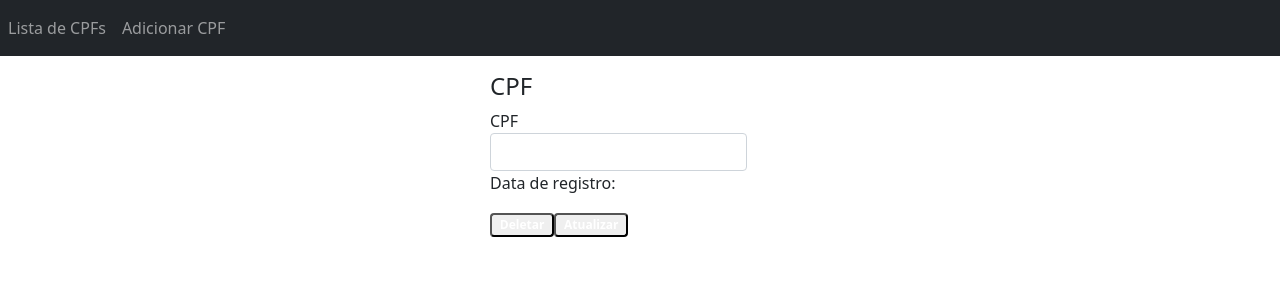
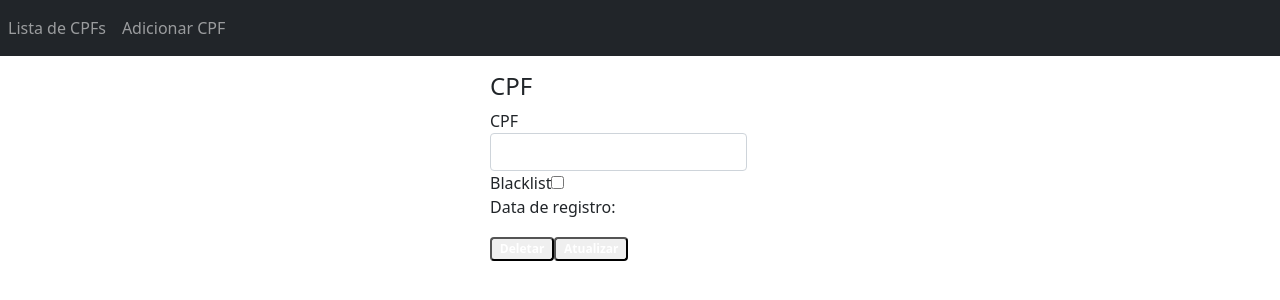
Before and after one commit to c-andrey/CPF-application, a React (Create React App) app in the folder frontend/: page /cpfs/1 in a window 1280 px wide. Shown: the top 300 px of the page. Built offline with nearby package versions, Linux system fonts and the light colour scheme; no server answers.

Commit message:
feat: blacklist option on create and update

```diff
--- a/frontend/src/components/cpfs/Cpf.tsx
+++ b/frontend/src/components/cpfs/Cpf.tsx
@@ -7,6 +7,7 @@ const Cpf = (props: RouteComponentProps<{ id: string }>): JSX.Element => {
     const initialCpfState = {
         id: '',
         number: '',
+        blocked: false,
     };
 
     const [currentCpf, setCurrentCpf] =
@@ -14,7 +15,7 @@ const Cpf = (props: RouteComponentProps<{ id: string }>): JSX.Element => {
     const [message, setMessage] = useState('');
 
     const getCpf = async (id: string): Promise<void> => {
-        const cpf = await actions.getCpf({ id, number: '' });
+        const cpf = await actions.getCpf({ id });
         setCurrentCpf(cpf[0] as CpfListInterface);
     };
 
@@ -31,10 +32,18 @@ const Cpf = (props: RouteComponentProps<{ id: string }>): JSX.Element => {
         setCurrentCpf({ ...currentCpf, [name]: value });
     };
 
+    const handleCheckboxChange = (
+        event: ChangeEvent<HTMLInputElement>,
+    ): void => {
+        const { name, checked } = event.target;
+        setCurrentCpf({ ...currentCpf, [name]: checked });
+    };
+
     const updateCpf = async (): Promise<void> => {
         const cpf = {
             id: currentCpf.id,
             number: currentCpf.number,
+            blocked: currentCpf.blocked,
         };
 
         const updated = await actions.putCpf(cpf);
@@ -65,6 +74,17 @@ const Cpf = (props: RouteComponentProps<{ id: string }>): JSX.Element => {
                                     name="number"
                                     value={currentCpf.number}
                                     onChange={handleInputChange}
+                                />
+                            </label>
+                        </div>
+                        <div className="form-group">
+                            <label htmlFor="blocked">
+                                Blacklist
+                                <input
+                                    type="checkbox"
+                                    name="blocked"
+                                    checked={currentCpf.blocked}
+                                    onChange={handleCheckboxChange}
                                 />
                             </label>
                         </div>
--- a/frontend/src/components/cpfs/CpfCreate.tsx
+++ b/frontend/src/components/cpfs/CpfCreate.tsx
@@ -5,6 +5,7 @@ import actions from '../../services/CpfService';
 const CpfCreate = (): JSX.Element => {
     const initialState: CpfInterface = {
         number: '',
+        blocked: false,
     };
 
     const [cpf, setCpf] = useState(initialState);
@@ -15,10 +16,18 @@ const CpfCreate = (): JSX.Element => {
         setCpf({ ...cpf, [name]: value });
     };
 
+    const handleCheckboxChange = (
+        event: ChangeEvent<HTMLInputElement>,
+    ): void => {
+        const { name, checked } = event.target;
+        setCpf({ ...cpf, [name]: checked });
+    };
+
     const saveCpf = async (): Promise<void> => {
         setLoading(true);
         const data = {
             number: cpf.number,
+            blocked: cpf.blocked,
         };
 
         const created = await actions.postCpf(data);
@@ -46,6 +55,15 @@ const CpfCreate = (): JSX.Element => {
                             name="number"
                         />
                     </label>
+                    <label htmlFor="blocked">
+                        Blacklist
+                        <input
+                            type="checkbox"
+                            name="blocked"
+                            checked={cpf.blocked}
+                            onChange={handleCheckboxChange}
+                        />
+                    </label>
                 </div>
             )}
 
--- a/frontend/src/components/cpfs/CpfList.tsx
+++ b/frontend/src/components/cpfs/CpfList.tsx
@@ -101,9 +101,15 @@ const CpfList = (props: CpfInterface[]) => {
                             </span>{' '}
                             {currentCpf.createdAt}
                         </div>
+                        <div>
+                            <span>
+                                <strong>Blacklist: </strong>
+                            </span>{' '}
+                            {currentCpf.blocked ? 'Sim' : 'Não'}
+                        </div>
                         <Link
                             to={`/cpfs/${currentCpf.id}`}
-                            className="btn badge badge-warning"
+                            className="badge badge-warning"
                         >
                             Editar
                         </Link>
--- a/frontend/src/interfaces/CpfInterface.ts
+++ b/frontend/src/interfaces/CpfInterface.ts
@@ -1,5 +1,6 @@
 export interface CpfInterface {
     id?: string;
+    blocked: boolean;
     number: string;
     createdAt?: Date;
     updatedAt?: Date;
@@ -7,6 +8,7 @@ export interface CpfInterface {
 
 export interface CpfListInterface {
     id: string;
+    blocked: boolean;
     number: string;
     createdAt?: Date;
     updatedAt?: Date;
--- a/frontend/src/services/CpfService.ts
+++ b/frontend/src/services/CpfService.ts
@@ -2,7 +2,9 @@
 import { CpfInterface, CpfListInterface } from '../interfaces/CpfInterface';
 import service from './ServiceAbstract';
 
-const getCpf = async (cpf?: CpfInterface): Promise<CpfListInterface[]> => {
+const getCpf = async (
+    cpf?: Partial<CpfInterface>,
+): Promise<CpfListInterface[]> => {
     try {
         let params = {};
         if (cpf) {
```
